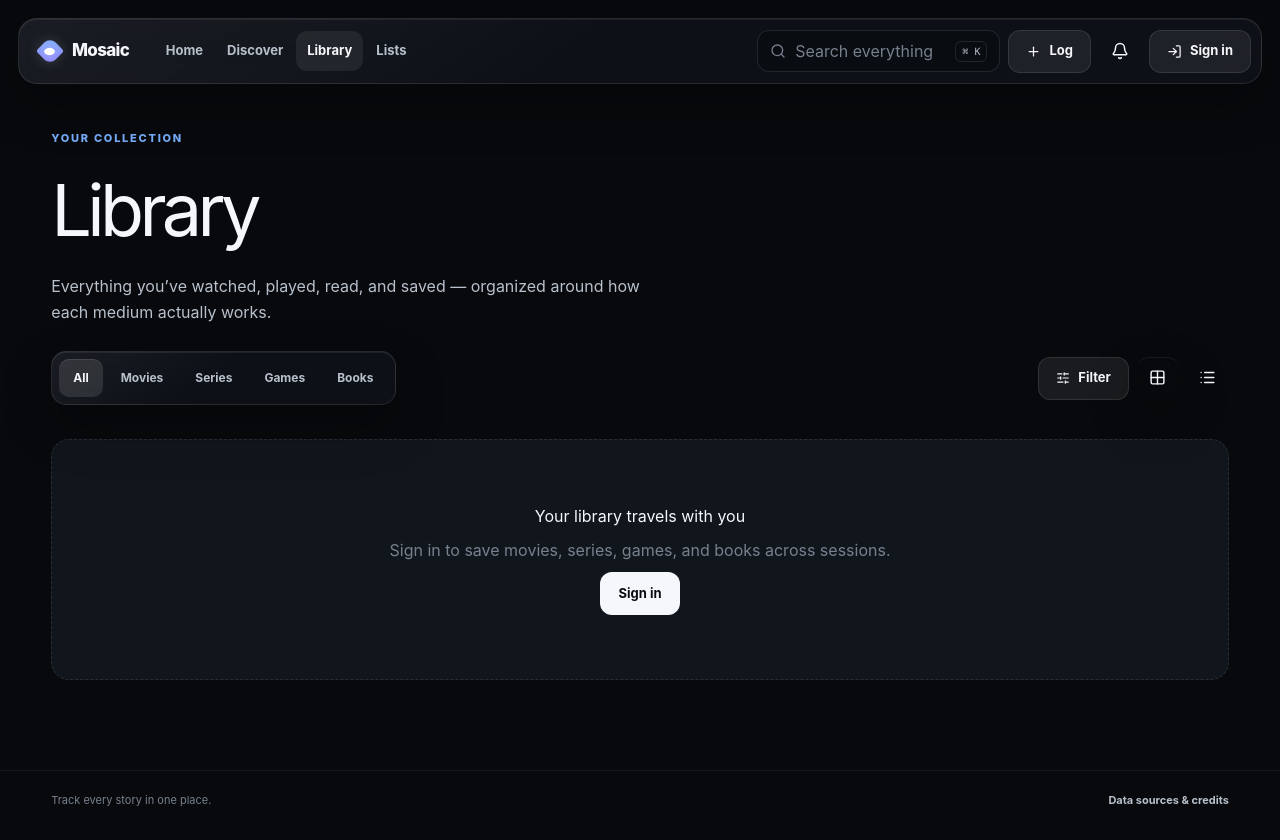
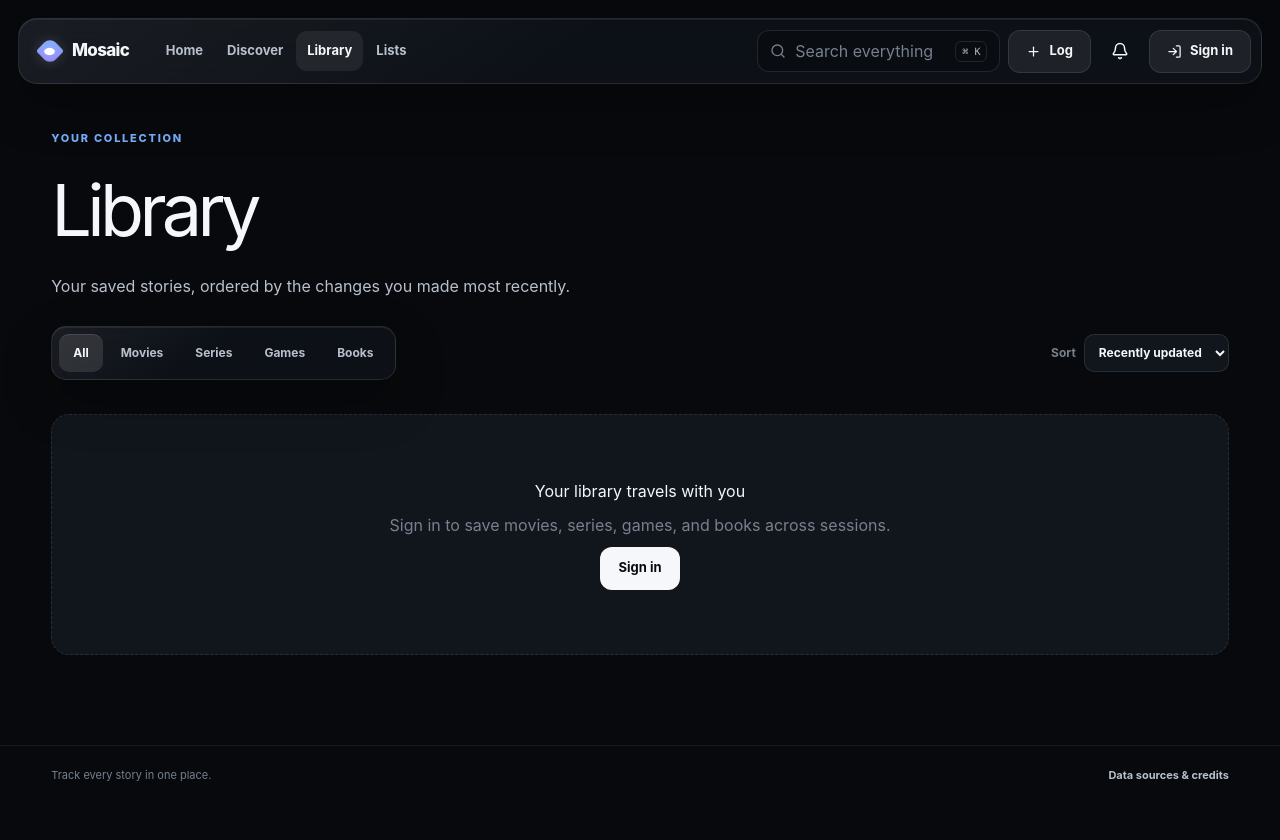
Before and after one commit to shanmukh-x-135/Tracking-App, a Next.js app: page /library in a window 1280 px wide. After the commit the page ends 815 px from the top, so only its background shows below. Built offline with nearby package versions, Linux system fonts and the light colour scheme.

Commit message:
feat: expose library and rebuild discovery

```diff
--- a/src/app/globals.css
+++ b/src/app/globals.css
@@ -137,6 +137,7 @@ button { color: inherit; }
 .media-grid { display:grid; grid-template-columns:repeat(6,minmax(0,1fr)); gap:25px 14px; margin-top:30px; }
 .toolbar { display:flex; align-items:center; justify-content:space-between; flex-wrap:wrap; gap:14px; margin-top:26px; }
 .toolbar-right { display:flex; gap:8px; }
+.toolbar-select { display:flex; align-items:center; gap:8px; color:var(--foreground-muted); font-size:12px; font-weight:700; }.toolbar-select select { min-height:38px; border:1px solid var(--glass-border); border-radius:10px; padding:0 10px; background:var(--surface); color:var(--foreground); }
 
 .list-grid { display:grid; grid-template-columns:repeat(3,minmax(0,1fr)); gap:18px; margin-top:30px; }
 .list-card { border-radius:17px; border:1px solid rgba(255,255,255,.08); background:var(--background-elevated); overflow:hidden; transition:transform .2s,border-color .2s; }
--- a/src/components/explore/collection-page.tsx
+++ b/src/components/explore/collection-page.tsx
@@ -1,45 +1,72 @@
 "use client";
 
 import Link from "next/link";
-import { Grid2X2, List as ListIcon, SlidersHorizontal } from "lucide-react";
-import { useMemo, useState } from "react";
+import { useEffect, useMemo, useState } from "react";
 import { useAuth } from "@/components/auth/auth-provider";
+import { MediaCard } from "@/components/media/media-card";
 import { useMosaicState } from "@/components/persistence/mosaic-state-provider";
-import { allMedia } from "@/data/media";
-import { MediaCard } from "@/components/media/media-card";
-import type { CatalogMedia } from "@/lib/media/types";
+import type { CatalogMedia, CatalogSearchResult } from "@/lib/media/types";
 import type { LibraryStatus } from "@/lib/persistence/types";
-import type { Media, MediaType } from "@/types/media";
+import type { MediaType } from "@/types/media";
 
 const filters: [string, MediaType | null][] = [["All", null], ["Movies", "movie"], ["Series", "tv"], ["Games", "game"], ["Books", "book"]];
-const statusLabels: Record<MediaType, Array<[string, LibraryStatus]>> = {
-  movie: [["Watched", "watched"], ["Watchlist", "watchlist"]],
-  tv: [["Watching", "watching"], ["Completed", "completed"], ["Paused", "paused"], ["Dropped", "dropped"]],
-  game: [["Playing", "playing"], ["Backlog", "backlog"], ["Completed", "completed"], ["Dropped", "dropped"]],
-  book: [["Reading", "reading"], ["Want to Read", "want_to_read"], ["Finished", "finished"], ["DNF", "dnf"]],
+const statuses: Record<MediaType, [string, LibraryStatus][]> = {
+  movie: [["Watchlist", "watchlist"], ["Watched", "watched"]],
+  tv: [["Watching", "watching"], ["Completed", "completed"], ["Paused", "paused"]],
+  game: [["Playing", "playing"], ["Backlog", "backlog"], ["Completed", "completed"], ["Paused", "paused"]],
+  book: [["Reading", "reading"], ["Want to Read", "want_to_read"], ["Finished", "finished"], ["Paused", "paused"]],
 };
+type Sort = "updated" | "title" | "rating" | "release";
 
 export function CollectionPage({ mode }: { mode: "discover" | "library" }) {
   const [type, setType] = useState<MediaType | null>(null);
-  const [sort, setSort] = useState("Trending");
+  const [sort, setSort] = useState<Sort>("updated");
   const [status, setStatus] = useState<LibraryStatus>();
+  const [discovery, setDiscovery] = useState<CatalogMedia[]>([]);
+  const [discoveryMessage, setDiscoveryMessage] = useState<string>();
   const { user } = useAuth();
   const { state, isLoading } = useMosaicState();
 
-  const discoverItems = useMemo(() => allMedia
-    .filter((media) => !type || media.mediaType === type)
-    .sort((first, second) => sort === "Top Rated" ? second.averageRating - first.averageRating : second.releaseYear - first.releaseYear), [type, sort]);
-  const libraryEntries = state.library.filter((entry) => (!type || entry.media.mediaType === type) && (!status || entry.status === status));
-  const items: Array<Media | CatalogMedia> = mode === "discover" ? discoverItems : libraryEntries.map(({ media }) => media);
+  useEffect(() => {
+    if (mode !== "discover") return;
+    const controller = new AbortController();
+    void fetch("/api/catalog/discover", { signal: controller.signal })
+      .then(async (response) => {
+        if (!response.ok) throw new Error("Discovery is temporarily unavailable.");
+        return response.json() as Promise<CatalogSearchResult>;
+      })
+      .then((result) => {
+        setDiscovery(result.items);
+        setDiscoveryMessage(result.failures.length ? "Some sources are temporarily unavailable. Showing the stories we found." : undefined);
+      })
+      .catch(() => { if (!controller.signal.aborted) setDiscoveryMessage("Discovery is temporarily unavailable. Please try again shortly."); });
+    return () => controller.abort();
+  }, [mode]);
 
-  function selectType(nextType: MediaType | null) { setType(nextType); setStatus(undefined); }
+  const libraryItems = useMemo(() => state.library
+    .filter((entry) => (!type || entry.media.mediaType === type) && (!status || entry.status === status))
+    .sort((first, second) => {
+      if (sort === "title") return first.media.title.localeCompare(second.media.title);
+      if (sort === "release") return (second.media.releaseYear ?? 0) - (first.media.releaseYear ?? 0);
+      if (sort === "rating") {
+        const rating = (media: CatalogMedia) => state.ratings.find((item) => item.mediaKey === `${media.provider}:${media.mediaType}:${media.providerId}`)?.value ?? 0;
+        return rating(second.media) - rating(first.media);
+      }
+      return second.updatedAt.localeCompare(first.updatedAt);
+    }).map(({ media }) => media), [sort, state.library, state.ratings, status, type]);
+  const items = mode === "discover" ? discovery.filter((media) => !type || media.mediaType === type) : libraryItems;
+  const typeLabel = type === "tv" ? "series" : type ?? "stories";
+
+  function selectType(value: MediaType | null) { setType(value); setStatus(undefined); }
 
   return <div className="page"><div className="page-narrow">
-    <header className="page-hero"><span className="eyebrow">{mode === "discover" ? "Find your next obsession" : "Your collection"}</span><h1>{mode === "discover" ? "Discover" : "Library"}</h1><p>{mode === "discover" ? "Stories are better when the format doesn’t get in the way. Browse what’s resonating across screens, pages, and worlds." : "Everything you’ve watched, played, read, and saved — organized around how each medium actually works."}</p></header>
-    <div className="toolbar"><div className="filter-bar glass" style={{ marginTop: 0 }}>{filters.map(([label, value]) => <button key={label} className={`filter-button ${type === value ? "active" : ""}`} onClick={() => selectType(value)}>{label}</button>)}</div><div className="toolbar-right">{mode === "discover" ? ["Trending", "Popular", "New", "Top Rated"].map((value) => <button key={value} className={`filter-button ${sort === value ? "active" : ""}`} onClick={() => setSort(value)}>{value}</button>) : <><button className="button"><SlidersHorizontal size={14}/>Filter</button><button className="icon-button glass" aria-label="Grid view"><Grid2X2 size={17}/></button><button className="icon-button" aria-label="List view"><ListIcon size={17}/></button></>}</div></div>
-    {mode === "library" && type && <div className="filter-bar" style={{ marginTop: 14 }}><button className={`filter-button ${status === undefined ? "active" : ""}`} onClick={() => setStatus(undefined)}>All</button>{statusLabels[type].map(([label, value]) => <button key={value} className={`filter-button ${status === value ? "active" : ""}`} onClick={() => setStatus(value)}>{label}</button>)}</div>}
+    <header className="page-hero"><span className="eyebrow">{mode === "discover" ? "Provider discovery" : "Your collection"}</span><h1>{mode === "discover" ? "Discover" : "Library"}</h1><p>{mode === "discover" ? "Browse current provider-backed stories across every medium." : "Your saved stories, ordered by the changes you made most recently."}</p></header>
+    <div className="toolbar"><div className="filter-bar glass" style={{ marginTop: 0 }} aria-label={`${mode} media type`}>{filters.map(([label, value]) => <button key={label} className={`filter-button ${type === value ? "active" : ""}`} onClick={() => selectType(value)}>{label}</button>)}</div>{mode === "library" && <label className="toolbar-select">Sort <select value={sort} onChange={(event) => setSort(event.target.value as Sort)} aria-label="Library sort"><option value="updated">Recently updated</option><option value="title">Title</option><option value="rating">Rating</option><option value="release">Release date</option></select></label>}</div>
+    {mode === "library" && type && <div className="filter-bar" style={{ marginTop: 14 }} aria-label={`${typeLabel} status`}><button className={`filter-button ${status === undefined ? "active" : ""}`} onClick={() => setStatus(undefined)}>All</button>{statuses[type].map(([label, value]) => <button key={value} className={`filter-button ${status === value ? "active" : ""}`} onClick={() => setStatus(value)}>{label}</button>)}</div>}
+    {mode === "discover" && discoveryMessage && <p className="search-notice" role="status">{discoveryMessage}</p>}
     {mode === "library" && !user && !isLoading ? <div className="empty-state"><h2>Your library travels with you</h2><p>Sign in to save movies, series, games, and books across sessions.</p><Link className="button primary" href="/login">Sign in</Link></div>
-      : mode === "library" && !isLoading && items.length === 0 ? <div className="empty-state"><h2>Your library is empty</h2><p>Add something you want to watch, play, or read.</p><Link className="button primary" href="/discover">Discover stories</Link></div>
-      : <div className="media-grid">{items.map((media, index) => <MediaCard key={"id" in media ? media.id : `${media.provider}:${media.providerId}`} media={media} showType={!type} priority={index < 6}/>)}</div>}
+      : mode === "library" && !isLoading && !items.length ? <div className="empty-state"><h2>No {typeLabel} here yet</h2><p>Add something you want to watch, play, or read.</p><Link className="button primary" href="/discover">Discover stories</Link></div>
+      : mode === "discover" && !items.length && !discoveryMessage ? <div className="empty-state"><h2>Loading discovery</h2><p>Finding current stories from available catalog sources.</p></div>
+      : <div className="media-grid">{items.map((media, index) => <MediaCard key={`${media.provider}:${media.mediaType}:${media.providerId}`} media={media} showType={!type} priority={index < 6}/>)}</div>}
   </div></div>;
 }
```
